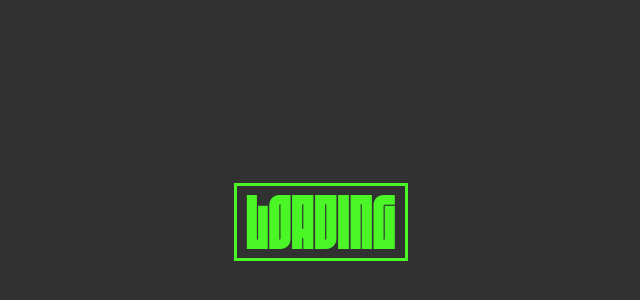
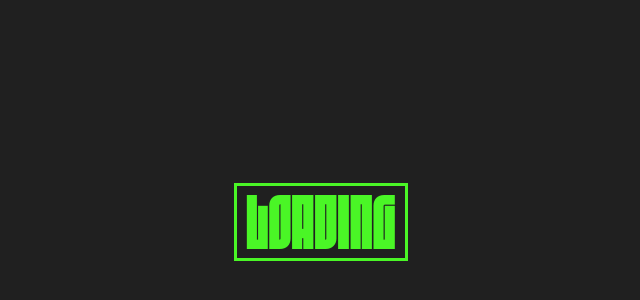
Before and after one commit to swstevens/Windows-95-Portfolio-Page, a React (Vite) app: page / in a window 1280 px wide. Shown: the part 178-478 px from the top of the page, without its empty margins (319-959 px from the left). Built offline with nearby package versions, Linux system fonts and the light colour scheme.

Commit message:
Update App.css

```diff
--- a/src/App.css
+++ b/src/App.css
@@ -35,7 +35,7 @@ body,
   align-items: center;
   text-align: center;
   min-height: 100vh;
-  background-color: rgb(49, 49, 49);
+  background-color: rgb(32, 32, 32);
 }
 
 .text{
```
